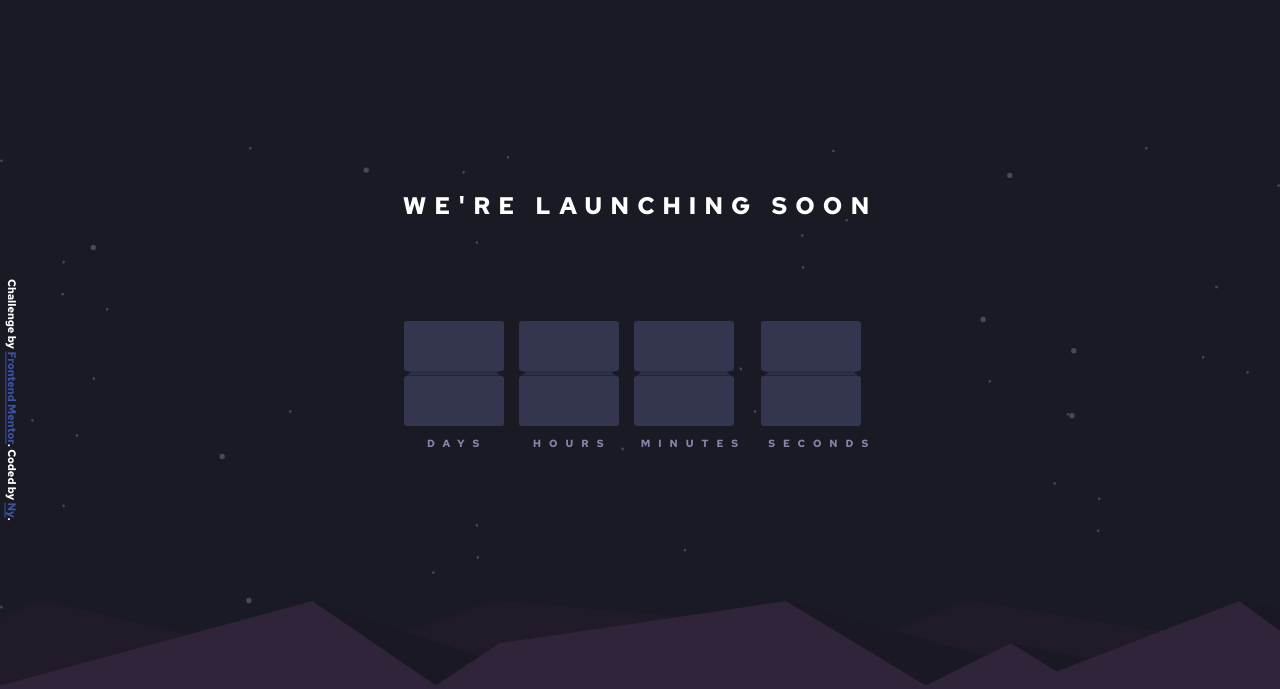
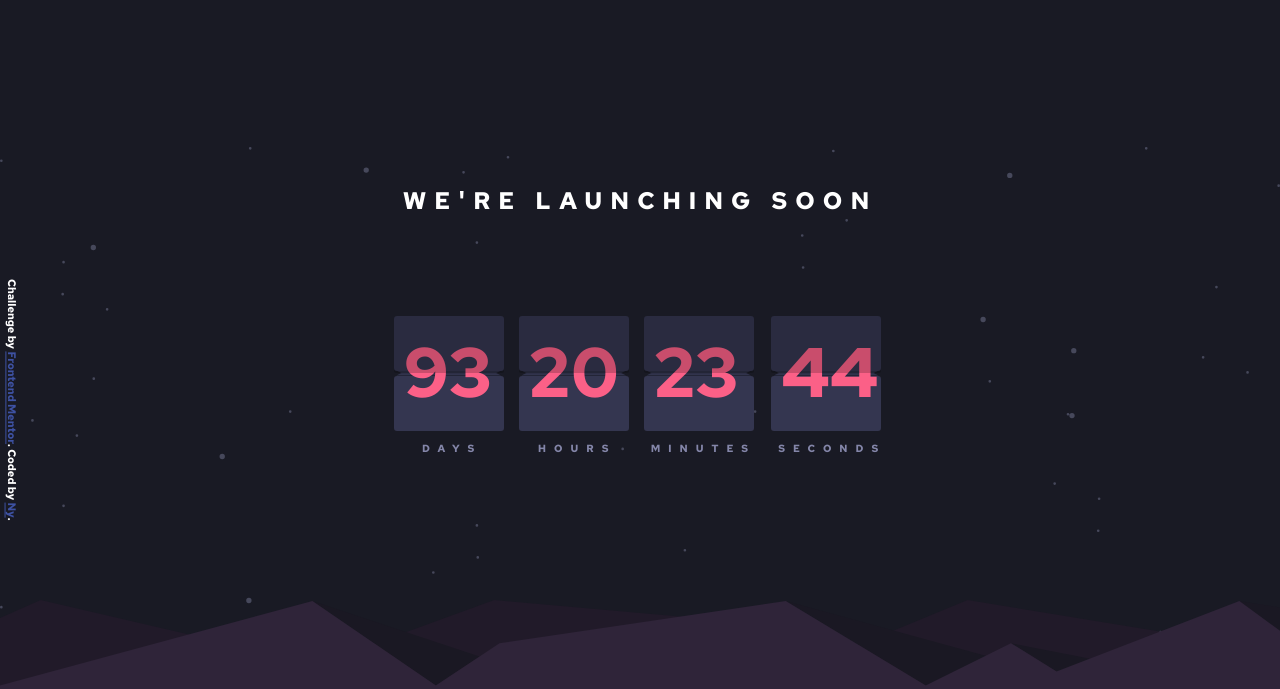
Before and after one commit to Nyyu/launch-countdown-timer, a plain HTML site: page index.html in a window 1280 px wide. Shown: the top 689 px of the page. Drawn offline with Linux system fonts and the light colour scheme.

Commit message:
counter script + css change

```diff
--- a/index.html
+++ b/index.html
@@ -30,36 +30,36 @@
                 <h1>WE'RE LAUNCHING SOON</h1>
 
                 <div class="time-group">
-                    <div>
-                        <div class="clock-bg" id="days">
+                    <div id="days">
+                        <div class="clock-bg" >
                             <div></div>
                             <div></div>
-                            <span></span>
                         </div>
+                        <span>00</span>
                         <p>DAYS</p>
                     </div>
-                    <div>
-                        <div class="clock-bg" id="days">
+                    <div id="hours">
+                        <div class="clock-bg" >
                             <div></div>
                             <div></div>
-                            <span></span>
                         </div>
+                        <span>00</span>
                         <p>HOURS</p>
                     </div>
-                    <div>
-                        <div class="clock-bg" id="days">
+                    <div id="minutes">
+                        <div class="clock-bg">
                             <div></div>
                             <div></div>
-                            <span></span>
                         </div>
+                        <span>00</span>
                         <p>MINUTES</p>
                     </div>
-                    <div>
-                        <div class="clock-bg" id="days">
+                    <div id="seconds">
+                        <div class="clock-bg">
                             <div></div>
                             <div></div>
-                            <span></span>
                         </div>
+                        <span>00</span>
                         <p>SECONDS</p>
                     </div>
                 </div>
--- a/index.js
+++ b/index.js
@@ -1,11 +1,34 @@
-const time = new Date().toLocaleString("en-US", {
-    hour: "2-digit",
-    minute: "2-digit",
-    second: "2-digit",
-});
-const day = new Date().toLocaleString("en-US", {
-    day: "numeric",
-});
+const days = document.querySelector("#days span");
+const hours = document.querySelector("#hours span");
+const minutes = document.querySelector("#minutes span");
+const seconds = document.querySelector("#seconds span");
+const base = Date.parse("6/30/2022, 3:38:35 AM");
+let day, hour, minute, second, now, diff;
 
-console.log(time.slice(time, time.length - 3));
-console.log(day);
+function updateTime() {
+    now = new Date().toLocaleString("en-US");
+    diff = base - Date.parse(now);
+
+    day = String(Math.floor(diff / (1000 * 60 * 60 * 24)));
+    hour = String(
+        Math.floor((diff % (1000 * 60 * 60 * 24)) / (1000 * 60 * 60))
+    );
+    minute = String(Math.floor((diff % (1000 * 60 * 60)) / (1000 * 60)));
+    second = String(Math.floor((diff % (1000 * 60)) / 1000));
+
+    days.innerHTML = day.length === 1 ? "0" + day : day;
+    hours.innerHTML = hour.length === 1 ? "0" + hour : hour;
+    minutes.innerHTML = minute.length === 1 ? "0" + minute : minute;
+    seconds.innerHTML = second.length === 1 ? "0" + second : second;
+}
+
+function loop() {
+    setTimeout(() => {
+        updateTime();
+        if (!(new Date().toLocaleString("en-US") > base)) {
+            loop();
+        }
+    }, 1000);
+}
+
+loop();
--- a/style.css
+++ b/style.css
@@ -65,11 +65,14 @@ img {
     justify-content: center;
     gap: 15px;
 }
+.time-group div {
+    position: relative;
+}
 .clock-bg > div {
     position: relative;
 
-    width: 100px;
-    height: 50px;
+    width: 110px;
+    height: 55px;
     margin-bottom: 5px;
     border-radius: 3px;
 
@@ -79,7 +82,7 @@ img {
 .clock-bg > div:nth-child(1)::before {
     content: "";
     position: absolute;
-    width: 95px;
+    width: 105px;
     height: 2.5px;
     left: 2.5px;
     bottom: -5px;
@@ -90,7 +93,7 @@ img {
 .clock-bg > div:nth-child(2)::before {
     content: "";
     position: absolute;
-    width: 95px;
+    width: 105px;
     height: 2.5px;
     left: 2.5px;
     top: -5px;
@@ -98,9 +101,30 @@ img {
     box-shadow: 0 0 1.75px 0px var(--very-dark--blue) inset;
     clip-path: polygon(0 0, 100% 0, 95% 100%, 5% 100%);
 }
-.clock-bg span {
+
+/*
+    Reminder: Have to fix this later
+*/
+.clock-bg > div:nth-child(2)::after {
+    content: "";
     position: absolute;
-    background: #fff;
+    z-index: 100;
+
+    left: 0;
+    top: -60px;
+    border-radius: 2px;
+    width: 100%;
+    height: 105%;
+    background: #000;
+    opacity: 20%;
+}
+
+.time-group div span {
+    position: absolute;
+    color: var(--soft-red);
+    font-size: 5em;
+    top: 10px;
+    left: 10px;
 }
 
 .upper {
```
